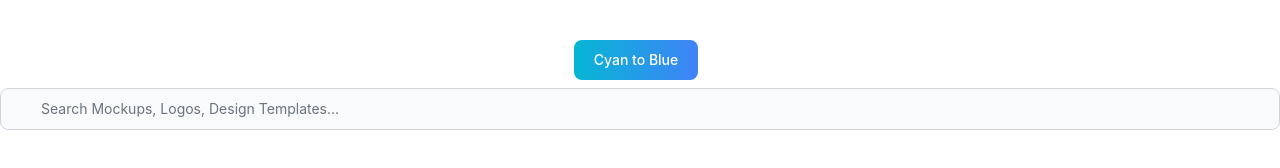
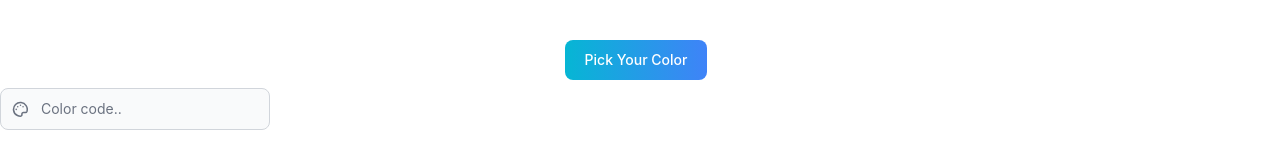
Before and after one commit to gmlincoln/color-picker, a plain HTML site: page index.html in a window 1280 px wide. Drawn offline with nearby package versions, Linux system fonts and the light colour scheme.

Commit message:
frontend-finisded

```diff
--- a/index.html
+++ b/index.html
@@ -18,16 +18,38 @@
         type="button"
         class="text-white bg-gradient-to-r from-cyan-500 to-blue-500 hover:bg-gradient-to-bl focus:ring-4 focus:outline-none focus:ring-cyan-300 dark:focus:ring-cyan-800 font-medium rounded-lg text-sm px-5 py-2.5 text-center mr-2 mb-2"
       >
-        Cyan to Blue
+        Pick Your Color
       </button>
       <br />
-      <input
-        type="text"
-        id="voice-search"
-        class="bg-gray-50 border border-gray-300 text-gray-900 text-sm rounded-lg focus:ring-blue-500 focus:border-blue-500 block w-full pl-10 p-2.5 dark:bg-gray-700 dark:border-gray-600 dark:placeholder-gray-400 dark:text-white dark:focus:ring-blue-500 dark:focus:border-blue-500"
-        placeholder="Search Mockups, Logos, Design Templates..."
-        required
-      />
+      <!-- Color Input Field -->
+      <div class="relative mx-auto w-56">
+        <div
+          class="absolute inset-y-0 left-0 flex items-center pl-3 pointer-events-none"
+        >
+          <svg
+            class="w-4 h-4 text-gray-500 dark:text-gray-400"
+            aria-hidden="true"
+            xmlns="http://www.w3.org/2000/svg"
+            fill="none"
+            viewBox="0 0 21 21"
+          >
+            <path
+              stroke="currentColor"
+              stroke-linecap="round"
+              stroke-linejoin="round"
+              stroke-width="2"
+              d="M11.15 5.6h.01m3.337 1.913h.01m-6.979 0h.01M5.541 11h.01M15 15h2.706a1.957 1.957 0 0 0 1.883-1.325A9 9 0 1 0 2.043 11.89 9.1 9.1 0 0 0 7.2 19.1a8.62 8.62 0 0 0 3.769.9A2.013 2.013 0 0 0 13 18v-.857A2.034 2.034 0 0 1 15 15Z"
+            />
+          </svg>
+        </div>
+        <input
+          type="text"
+          id="voice-search"
+          class="bg-gray-50 border border-gray-300 text-gray-900 text-sm rounded-lg focus:ring-blue-500 focus:border-blue-500 block pl-10 p-2.5 dark:bg-gray-700 dark:border-gray-600 dark:placeholder-gray-400 dark:text-white dark:focus:ring-blue-500 dark:focus:border-blue-500"
+          placeholder="Color code.."
+          required
+        />
+      </div>
     </div>
 
     <!-- Flowbite JS -->
```
